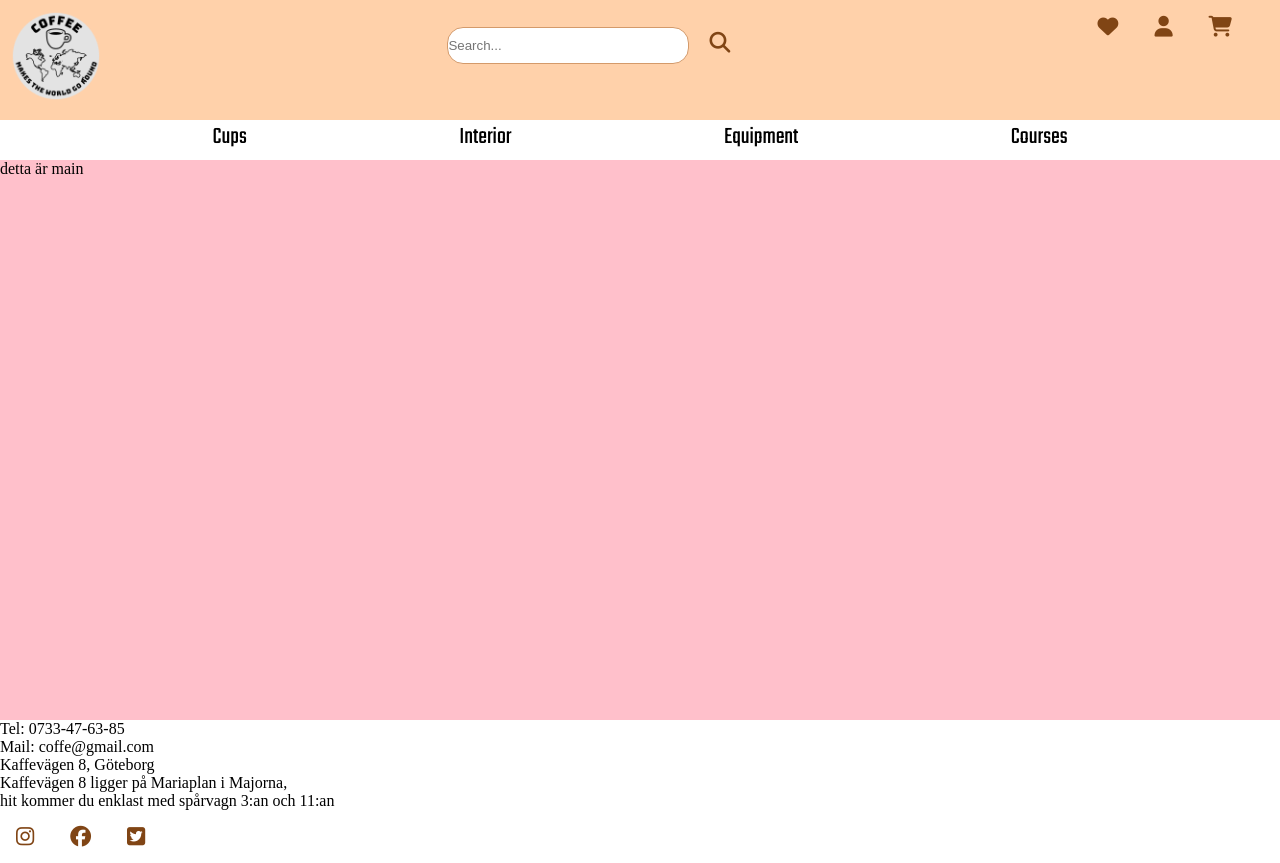
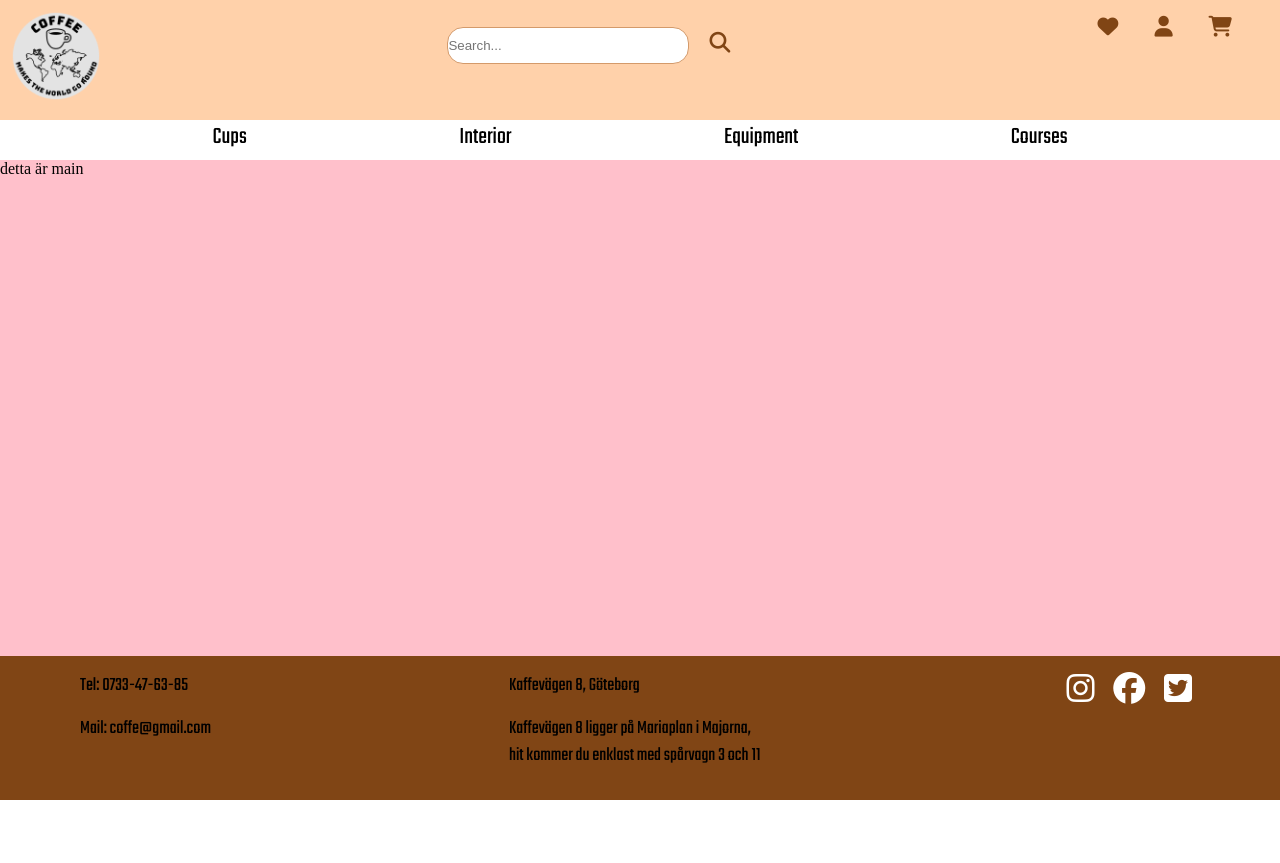
Before and after one commit to elinalm/ovning.js2, a plain HTML site: page index.html in a window 1280 px wide. After the commit the page ends 800 px from the top, so only its background shows below. Drawn offline with Linux system fonts and the light colour scheme.

Commit message:
footer-fixes

```diff
--- a/footer.css
+++ b/footer.css
@@ -3,6 +3,8 @@ footer {
     display: flex;
     justify-content: space-between;
     font-family: 'Teko', sans-serif;
+    background-color: #804515;
+    font-size: 1.2rem;
   }
 
 .telMail p {
@@ -16,13 +18,17 @@ footer {
 }
 
 .adress div{
-    padding: 1rem 0;
+    padding-top: 1rem;
 }
 
-i{
+#icons {
+    margin-right: 5rem;
+}
+
+footer i{
+    margin: 1rem 0.5rem;
     font-size: 2rem;
     display: flex;
     flex-direction: row;
-    margin-right: 1rem;
-    margin-top: 1rem;
+    color: white;
 }
--- a/index.html
+++ b/index.html
@@ -12,7 +12,7 @@
     <script src="script.js"></script>
     <link href="style.css" rel="stylesheet" />
     <link href="menu.css" rel="stylesheet" />
-    <link href="footer.css" rel="styelsheet"/>
+    <link href="footer.css" rel="stylesheet"/>
     <link
       href="https://fonts.googleapis.com/css?family=Teko&display=swap"
       rel="stylesheet"
@@ -52,7 +52,7 @@
         <p>Kaffevägen 8, Göteborg</p>
         <div>
           <p>Kaffevägen 8 ligger på Mariaplan i Majorna,</p>
-          <p>hit kommer du enklast med spårvagn 3:an och 11:an</p>
+          <p>hit kommer du enklast med spårvagn 3 och 11</p>
         </div>
         </div>
         <div id="icons">
--- a/style.css
+++ b/style.css
@@ -6,7 +6,7 @@
 .grid {
   height: 100vh;
   display: grid;
-  grid-template-rows: 15% 5% 35% 35% 10%;
+  grid-template-rows: 15% 5% 32% 30% 18%;
   grid-template-columns: repeat (3, 1fr);
   grid-template-areas:
     "header header header"
```
